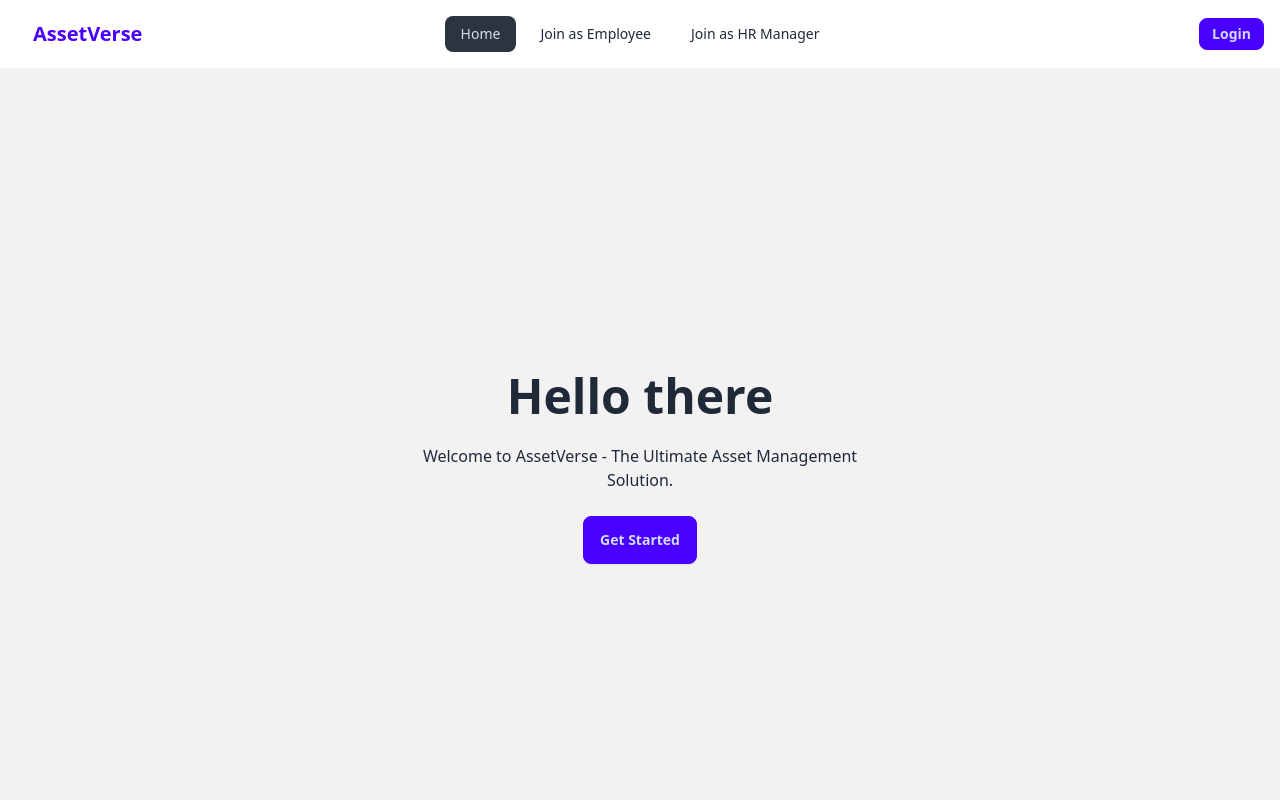
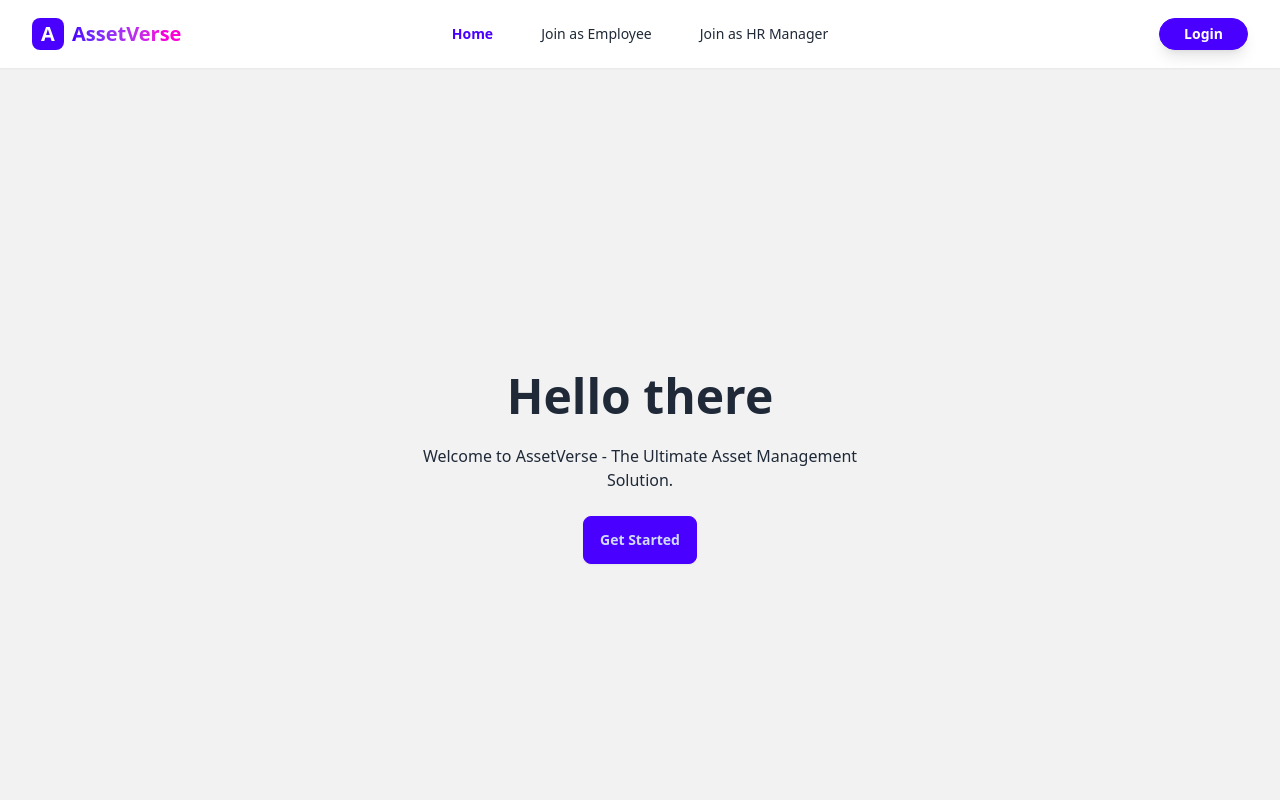
Before and after one commit to sunnyonweb/asset-verse-client, a React (Vite) app: page / in a window 1280 px wide. Shown: the top 800 px of the page. Built offline with nearby package versions, Linux system fonts and the light colour scheme; no server answers.

Commit message:
navbar updated

```diff
--- a/src/components/Navbar.jsx
+++ b/src/components/Navbar.jsx
@@ -1,32 +1,78 @@
 import React, { useContext } from "react";
-import { Link, NavLink } from "react-router-dom";
+import { Link, NavLink, useNavigate } from "react-router-dom";
 import { AuthContext } from "../providers/AuthProvider";
+import Swal from "sweetalert2";
 
 const Navbar = () => {
   const { user, logOut } = useContext(AuthContext);
+  const navigate = useNavigate();
 
   const handleLogOut = () => {
     logOut()
-      .then(() => {})
+      .then(() => {
+        Swal.fire({
+          icon: "success",
+          title: "Logged Out",
+          showConfirmButton: false,
+          timer: 1500,
+        });
+        navigate("/");
+      })
       .catch((error) => console.log(error));
   };
 
   const navOptions = (
     <>
       <li>
-        <NavLink to="/">Home</NavLink>
+        <NavLink
+          to="/"
+          className={({ isActive }) =>
+            isActive ? "font-bold text-primary" : "font-medium"
+          }
+        >
+          Home
+        </NavLink>
+      </li>
+
+      {/* ইউজার না থাকলে Join অপশন দেখাবে */}
+      {!user && (
+        <>
+          <li>
+            <NavLink
+              to="/join-employee"
+              className={({ isActive }) =>
+                isActive ? "font-bold text-primary" : "font-medium"
+              }
+            >
+              Join as Employee
+            </NavLink>
           </li>
           <li>
-        <NavLink to="/join-employee">Join as Employee</NavLink>
+            <NavLink
+              to="/join-hr"
+              className={({ isActive }) =>
+                isActive ? "font-bold text-primary" : "font-medium"
+              }
+            >
+              Join as HR Manager
+            </NavLink>
           </li>
+        </>
+      )}
+
+      {/* ইউজার থাকলে Dashboard বাটন দেখাবে */}
+      {user && (
         <li>
-        <NavLink to="/join-hr">Join as HR Manager</NavLink>
+          <NavLink to="/dashboard/home" className="font-bold text-primary">
+            Dashboard
+          </NavLink>
         </li>
+      )}
     </>
   );
 
   return (
-    <div className="navbar bg-base-100 shadow-sm px-4">
+    <div className="navbar bg-base-100/80 backdrop-blur-md shadow-sm sticky top-0 z-50 px-4 md:px-8">
       <div className="navbar-start">
         <div className="dropdown">
           <div tabIndex={0} role="button" className="btn btn-ghost lg:hidden">
@@ -47,48 +93,64 @@ const Navbar = () => {
           </div>
           <ul
             tabIndex={0}
-            className="menu menu-sm dropdown-content mt-3 z-[1] p-2 shadow bg-base-100 rounded-box w-52"
+            className="menu menu-sm dropdown-content mt-3 z-[1] p-2 shadow bg-base-100 rounded-box w-52 gap-2"
           >
             {navOptions}
           </ul>
         </div>
-        <Link to="/" className="btn btn-ghost text-xl font-bold text-primary">
+        {/* Logo */}
+        <Link to="/" className="flex items-center gap-2">
+          <div className="w-8 h-8 bg-primary rounded-lg flex items-center justify-center text-white font-bold text-xl">
+            A
+          </div>
+          <span className="text-xl font-bold bg-clip-text text-transparent bg-gradient-to-r from-primary to-secondary">
             AssetVerse
+          </span>
         </Link>
       </div>
+
       <div className="navbar-center hidden lg:flex">
-        <ul className="menu menu-horizontal px-1 gap-2">{navOptions}</ul>
+        <ul className="menu menu-horizontal px-1 gap-4">{navOptions}</ul>
       </div>
+
       <div className="navbar-end">
         {user ? (
           <div className="dropdown dropdown-end">
             <div
               tabIndex={0}
               role="button"
-              className="btn btn-ghost btn-circle avatar"
+              className="btn btn-ghost btn-circle avatar border border-primary/20 hover:border-primary"
             >
               <div className="w-10 rounded-full">
                 <img
-                  alt="User"
+                  alt="User Profile"
                   src={
                     user?.photoURL ||
                     "https://cdn-icons-png.flaticon.com/512/149/149071.png"
                   }
-                  referrerPolicy="no-referrer"
+                  referrerPolicy="no-referrer" // Google Image Fix
                 />
               </div>
             </div>
             <ul
               tabIndex={0}
-              className="menu menu-sm dropdown-content mt-3 z-[1] p-2 shadow bg-base-100 rounded-box w-52"
+              className="menu menu-sm dropdown-content mt-3 z-[1] p-2 shadow-lg bg-base-100 rounded-box w-52 border border-base-200"
             >
-              <li className="mb-2 pl-3 font-bold text-xs text-gray-500">
+              <li className="px-4 py-2 text-center border-b border-base-200">
+                <p className="font-bold text-primary truncate">
                   {user?.displayName}
+                </p>
+                <p className="text-xs text-gray-500 truncate">{user?.email}</p>
+              </li>
+              <li>
+                <Link to="/dashboard/profile" className="justify-between mt-2">
+                  Profile
+                </Link>
               </li>
               <li>
                 <button
                   onClick={handleLogOut}
-                  className="btn btn-sm btn-error text-white"
+                  className="text-red-500 font-bold"
                 >
                   Logout
                 </button>
@@ -96,7 +158,10 @@ const Navbar = () => {
             </ul>
           </div>
         ) : (
-          <Link to="/login" className="btn btn-primary btn-sm">
+          <Link
+            to="/login"
+            className="btn btn-primary btn-sm px-6 text-white rounded-full shadow-lg hover:shadow-xl transition-all"
+          >
             Login
           </Link>
         )}
```
Lines whose indentation alone changed are shown as unchanged.
